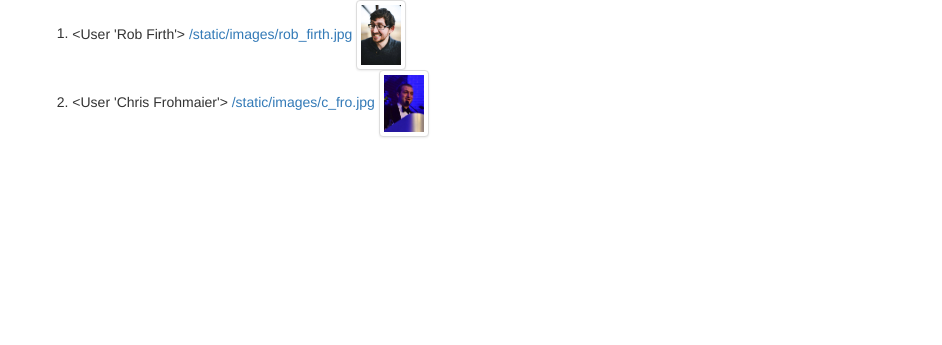
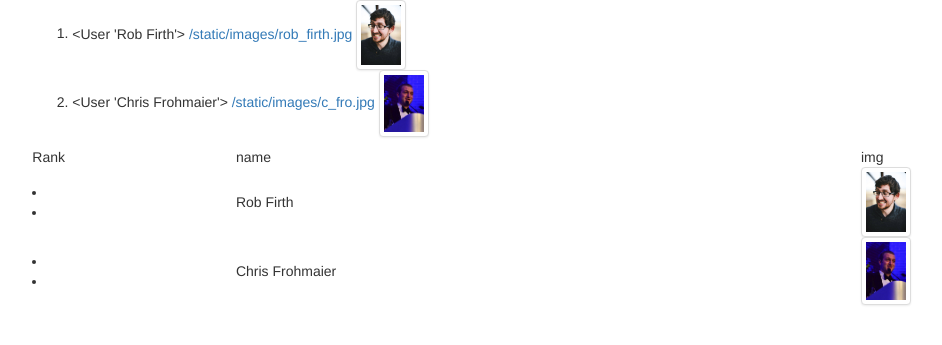
Before and after one commit to RobFirth/astrosquash, a Flask app: page / in a window 1400 px wide. Shown: the part 70-415 px from the top of the page, without its empty margins (221-1163 px from the left). Run offline with Flask 2, Linux system fonts and the light colour scheme; data comes from the database, SQL or seed files in the repository; some libraries are stand-ins or nearby versions.

Commit message:
playing with tables

```diff
--- a/app/templates/home.html
+++ b/app/templates/home.html
@@ -14,5 +14,20 @@
 	</div>
 	{% endfor %}
   </ol>
+
+  <table style="width:100%">
+  <tr>
+    <td>Rank</td>
+    <td>name</td>
+    <td>img</td>
+  </tr>
+  {% for p in players.query.order_by('id') %}
+  <tr>
+    <td><li><li></td>
+    <td>{{p.name}}</td>
+    <td><img class="img-responsive img-thumbnail img-rounded" src="{{p.photourl}}" width="50" alt=""></td>
+  </tr>
+  {% endfor %}
+  </table>
 </div>
 {% endblock %}
```
